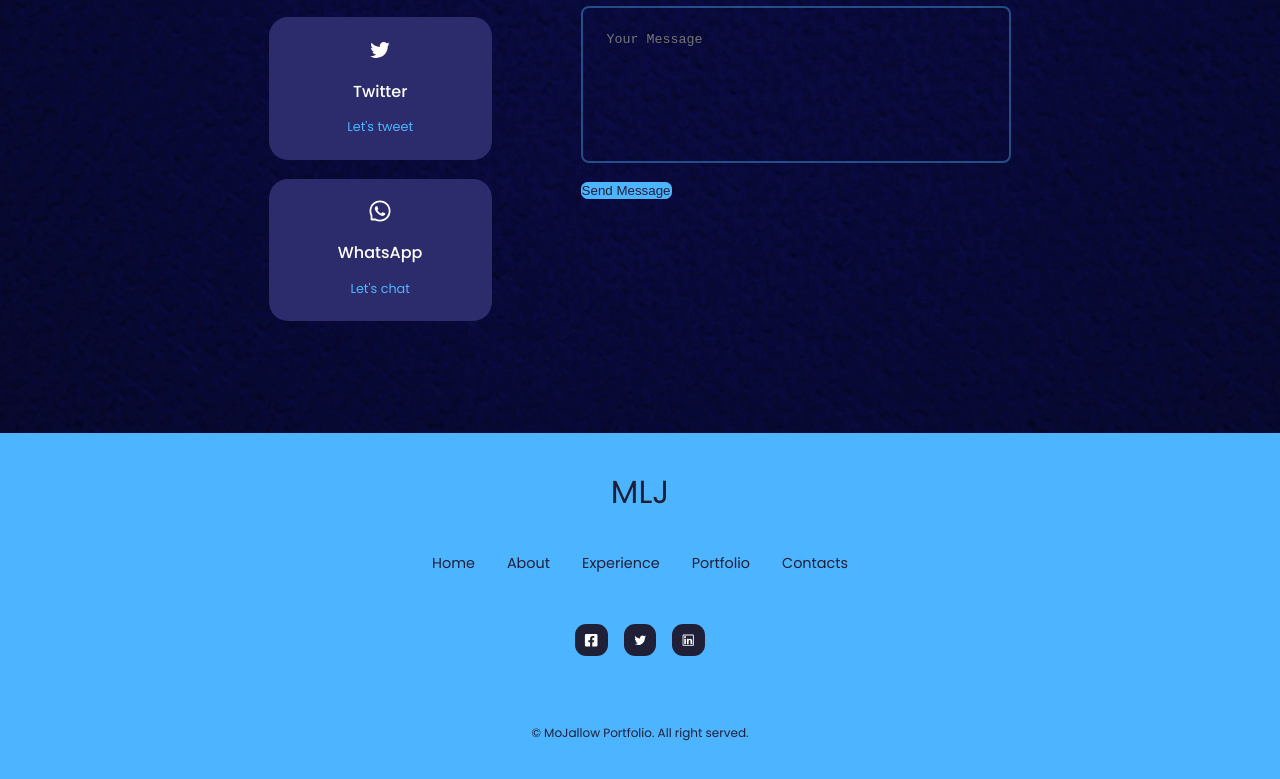
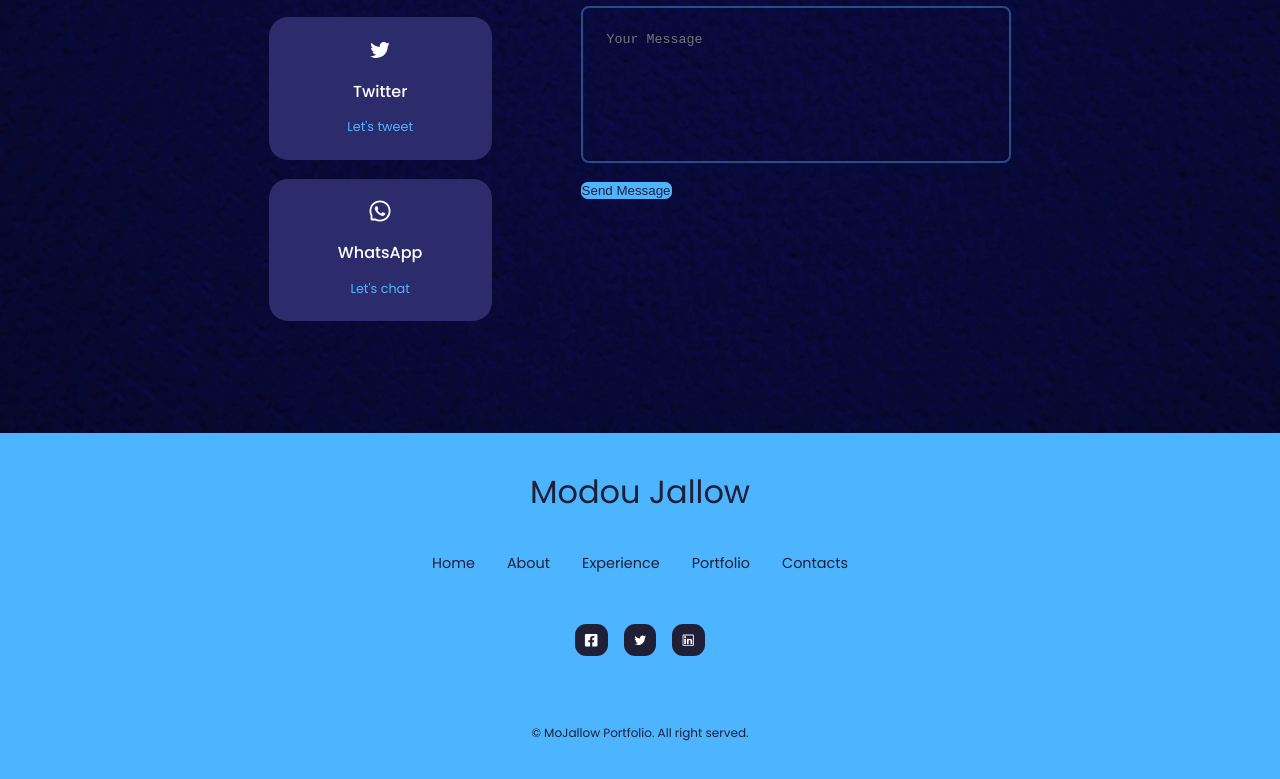
Before and after one commit to ModouLaminJagne/Portfolio, a React (Create React App) app in the folder portfolio/: page / in a window 1280 px wide. Shown: the part 3803-4582 px from the top of the page. Built offline with nearby package versions, Linux system fonts and the light colour scheme.

Commit message:
Retouched.

```diff
--- a/portfolio/src/Components/Footer/Footer.jsx
+++ b/portfolio/src/Components/Footer/Footer.jsx
@@ -8,7 +8,7 @@ const Footer = () => {
   return (
     <footer>
       <a href="#home" className="footer__logo">
-        MLJ
+        Modou Jallow
       </a>
 
       <ul className="permalinks">
```
